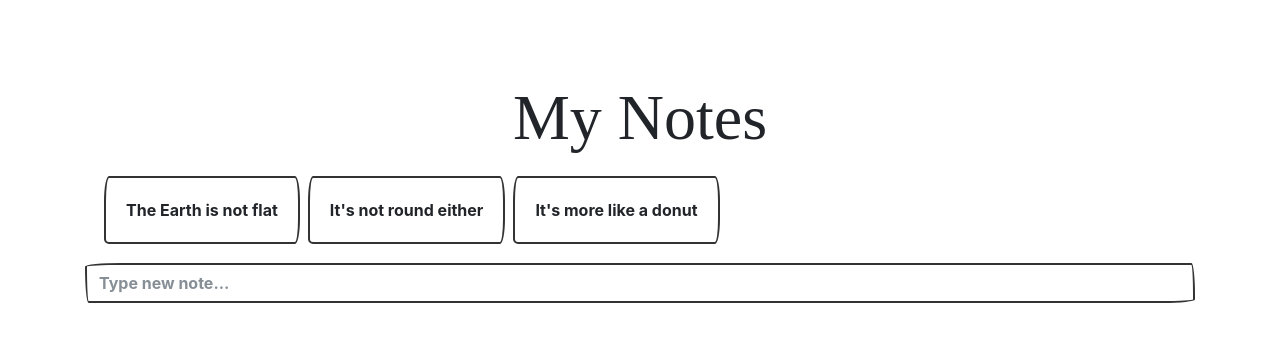
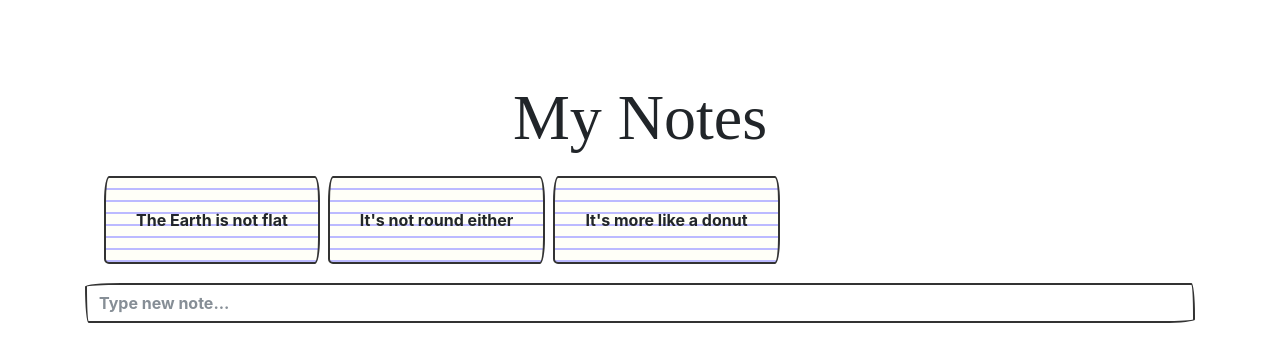
Before and after one commit to AhadJawan/react-notes, a React (Create React App) app: page / in a window 1280 px wide. Shown: the top 362 px of the page. Built offline with nearby package versions, Linux system fonts and the light colour scheme; a web font is replaced by a local one.

Commit message:
added functionality to add notes

```diff
--- a/src/App.js
+++ b/src/App.js
@@ -4,25 +4,34 @@ import "./bootstrap.min.css";
 import AddNote from "./components/AddNote";
 import Notes from "./components/Notes";
 
-// import uuid from "uuid";
+import { v4 as uuidv4 } from 'uuid';
 
 function App() {
   const [state, setState] = useState({
     notes: [
       {
-        id: 1,
+        id: uuidv4(),
         data: "The Earth is not flat"
       },
       {
-        id: 2,
+        id: uuidv4(),
         data: "It's not round either"
       },
       {
-        id: 3,
+        id: uuidv4(),
         data: "It's more like a donut"
       }
     ]
   });
+
+  const addNote = data => {
+    const newNote = {
+      id: uuidv4(),
+      data
+    }
+    // newNote.id = uuidv4(); //state.notes[state.notes.length].id + 1;
+    setState({notes: [...state.notes, newNote]});
+  }
 
   return (
     <div className="container" style={{ marginTop: "10vh" }}>
@@ -30,7 +39,7 @@ function App() {
       <div className="d-flex" style={{margin: '15px'}}>
         <Notes notes={state.notes} />
       </div>
-      <AddNote />
+      <AddNote addNote={addNote} />
     </div>
   );
 }
--- a/src/components/AddNote.js
+++ b/src/components/AddNote.js
@@ -1,12 +1,30 @@
-import React, { useState } from 'react'
+import React, { useState} from "react";
 
-export default function AddNote() {
+export default function AddNote({ addNote }) {
+  const [data, setData] = useState({ data: "" });
 
-    const [data, setData] = useState();
+  const handleInputChange = e => {
+    setData({ data: e.target.value });
+  };
 
-    return (
-        <div className="form-group">
-            <input className="form-control" type="text" placeholder="Type new note..."></input>
-        </div>
-    )
+  const submitNote = e => {
+    e.preventDefault();
+    addNote(data.data);
+    setData({ data: "" });
+  };
+
+  return (
+    <div className="form-group">
+      <form onSubmit={submitNote}>
+        <input
+          className="form-control"
+          type="text"
+          value={data.data}
+          placeholder="Type new note..."
+          onSubmit={submitNote}
+          onChange={handleInputChange}
+        ></input>
+      </form>
+    </div>
+  );
 }
--- a/src/components/Note.js
+++ b/src/components/Note.js
@@ -2,7 +2,7 @@ import React from "react";
 
 export default function Note(props) {
   return (
-    <div className="card bg-light" style={{margin: '4px'}}>
+    <div className="card" style={cardStyle}>
       <div className="card-body">
           {/* <h4 className="card-title">Note Title</h4> */}
           <p className="card-text">{props.note.data}</p>
@@ -10,3 +10,10 @@ export default function Note(props) {
     </div>
   );
 }
+
+
+const cardStyle = {
+    margin: '4px',
+    background: 'repeating-linear-gradient(#FFFFF8, #FFFFF8 10px, #BCBAFF 10px, #BCBAFF 12px)',
+    padding: '10px'
+}
```
